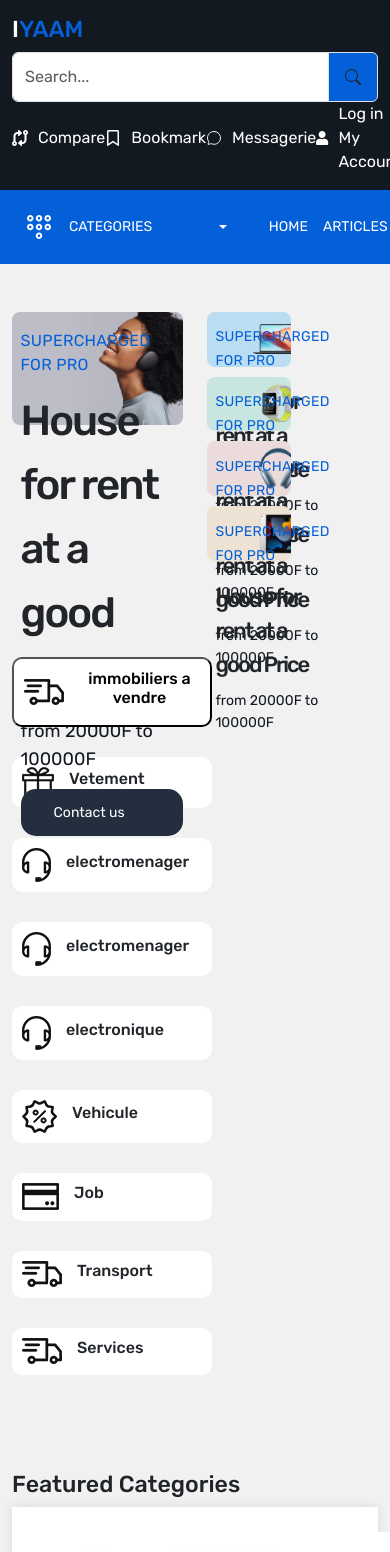
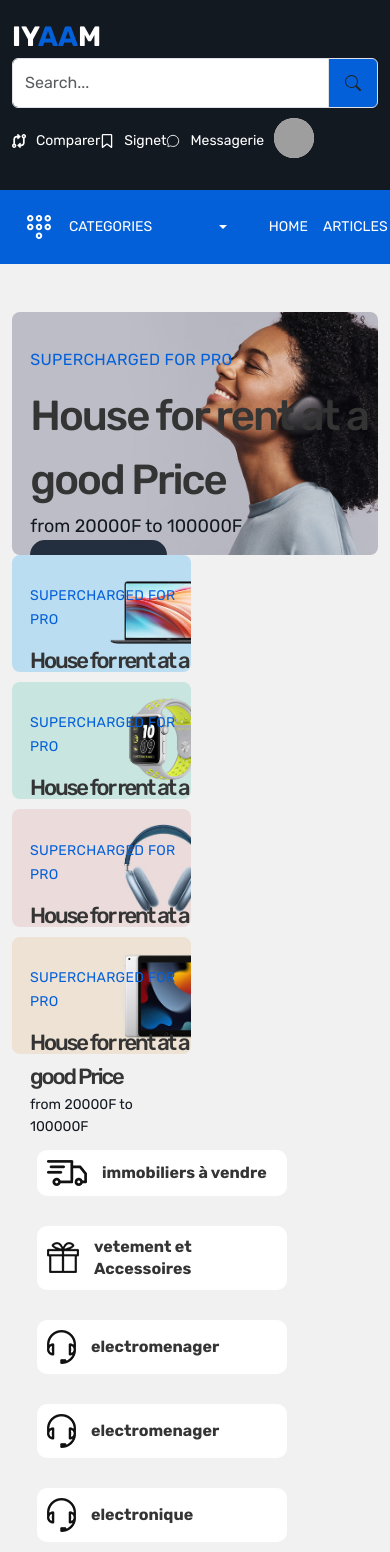
Before and after one commit to sikapal/iyaam3, a React (Create React App) app: page / in a window 390 px wide. Shown: the top 1552 px of the page. Built offline with nearby package versions, Linux system fonts and the light colour scheme; grey boxes are pictures that could not be loaded.

Commit message:
latest update on UI

```diff
--- a/package.json
+++ b/package.json
@@ -20,8 +20,10 @@
     "react-router-dom": "^6.23.1",
     "react-scripts": "5.0.1",
     "react-scroll": "^1.9.0",
+    "rsuite": "^5.64.0",
     "sockjs-client": "^1.6.1",
     "stomp": "^0.1.1",
+    "validator": "^13.12.0",
     "web-vitals": "^2.1.4"
   },
   "scripts": {
--- a/src/App.css
+++ b/src/App.css
@@ -112,11 +112,7 @@ a {
   letter-spacing: .3;
   text-emphasis: 0.3;
   text-transform: uppercase;
-
 }
-
-
-
 
 .header-bottom .dropdown button:focus {
   box-shadow: none;
@@ -126,7 +122,6 @@ a {
   background-color: var(--color-131921);
   width: 100%;
   transform: translate3d(0px, 57px, 0px) !important;
-
 }
 
 .header-bottom .dropdown-item {
@@ -217,7 +212,9 @@ a {
 .home.wrapper-2 {
   background-color: var(--color-f5f5f7);
 
-
+  .services{
+    margin: 40px;
+  }
 }
 
 /* Home wrapper-2 end*/
@@ -629,7 +626,34 @@ padding: 30px;
 .homecategories{
   border-radius: 10px;
   padding: 10px;
-  width: 200px;
+  width: 250px;
+  cursor: pointer;
+  margin-right: 10px;
+  margin-left: 25px;
+  align-items: center;
+
+}
+.list-group{
+  margin-top: -30px;
+  margin-left: 25px;
+  width: 100%;
+  align-items: center;
+  display: flex;
+  flex-wrap:wrap;
+  flex-direction: row;
+  background-color: #0460D9;
+
+}
+
+.list-group-item{
+  cursor: pointer;
+  margin-top: 1px;
+  width: 15%;
+  margin: 5px;
+  font-size: 15px;
+  color: #0460D9;
+
+
 }
 /*Main product page end*/
 
@@ -775,7 +799,6 @@ a{
 
 .ft-2 ul a {
   text-decoration: none;
-
   font-size: 1.06rem;
 }
 
--- a/src/components/Footer.js
+++ b/src/components/Footer.js
@@ -10,7 +10,7 @@ const Footer = () => {
             <div className="row">
               <div className="col-md-6 col-lg-5 col-12 ft-1">
                 <h3>
-                  <span>I</span>YAAM
+                  <span>IYA</span>AM
                 </h3>
                 <p>
                   Lorem ipsum dolor, sit amet consectetur adipisicing elit.
@@ -71,7 +71,7 @@ const Footer = () => {
         </div>
 
         <div className="Last-footer">
-          <p>Design By Iyaam</p>
+          <p>Copyright Iyaam</p>
         </div>
       </footer>
     </div>
--- a/src/components/Header.js
+++ b/src/components/Header.js
@@ -4,22 +4,34 @@ import { BsSearch } from "react-icons/bs"
 import { IoChatbubbleOutline } from "react-icons/io5";
 import { FaRegBookmark } from "react-icons/fa6";
 import { FaCodeCompare } from "react-icons/fa6";
-import { FaUser } from "react-icons/fa";
+//import { FaUser } from "react-icons/fa";
+import "rsuite/dist/rsuite.min.css";
+//import DropdownMenu from "rsuite/esm/Dropdown/DropdownMenu";
+import { Dropdown, Avatar } from "rsuite";
+
+const renderToggle = (props) => (
+  <Avatar
+    circle
+    {...props}
+    src="https://i.pravatar.cc/150?u=git@rsutiejs.com"
+  />
+);
 
 const Header = () => {
+
   return (
     <>
       <header className="header-upper py-3">
         <div className="container-xxl">
           <div className="row align-items-center">
-            <div className="col-lg-2">
+            <div className="col-2 ">
               <Link to="/" className="text-white">
                 <h3>
-                  I<span>YAAM</span>
+                  IY<span>AA</span>M
                 </h3>
               </Link>
             </div>
-            <div className="col-lg-5 ">
+            <div className="col-lg-5  col-md-6 col-12">
               <div className="input-group ">
                 <input
                   type="text"
@@ -30,17 +42,17 @@ const Header = () => {
                 />
 
                 <span className="input-group-text p-3" id="basic-addon2">
-                  <BsSearch className="fs-6 " />
+                  <BsSearch className="fs-6" />
                 </span>
               </div>
             </div>
-            <div className="col-lg-5 ">
+            <div className="col-sm-12 col-xs-12 col-md-9 col-lg-5  ">
               <div className="header-upper-links d-flex align-items-center justify-content-between">
                 <div>
                   <Link className="d-flex align-items-center gap-10 text-white">
                     <FaCodeCompare />
                     <p className="mb-0">
-                      Compare <br />
+                      Comparer <br />
                     </p>
                   </Link>
                 </div>
@@ -51,12 +63,12 @@ const Header = () => {
                     to="/wishlists"
                   >
                     <FaRegBookmark />
-                    <p className="text-white mb-0">Bookmark</p>
+                    <p className="text-white mb-0">Signet</p>
                   </Link>
                 </div>
                 <div>
                   <Link
-                    to=""
+                    to="/chatpage"
                     className="d-flex align-items-center gap-10 text-white"
                   >
                     <IoChatbubbleOutline />
@@ -66,27 +78,31 @@ const Header = () => {
                     </p>
                   </Link>
                 </div>
-                <div>
-                  <Link
-                    to="/login"
-                    className="d-flex align-items-center gap-10 text-white"
-                  >
-                    <FaUser />
-                    <p className="mb-0">
-                      Log in <br /> My Account
+
+                <Dropdown
+                  renderToggle={renderToggle}
+                  panel
+                  style={{ padding: 10, width: 160 }}
+                >
+                  <Dropdown.Item panel style={{ padding: 10, width: 170 }}>
+                    <p>
+                      Salut <strong>Lucien</strong>
                     </p>
-                  </Link>
-                </div>
-                <div>
-                  {/* <Link className='d-flex align-items-center gap-10 text-white'>
-                    <img src='/images/cart.svg' alt='cart' />
-                    <div className='d-flex flex-column gap-10'>
-                      <span className='badge bg-white text-dark'>0</span>
-                      <p className='mb-0'> 1000</p>
+                  </Dropdown.Item>
+                  <Dropdown.Separator />
+                  <Dropdown.Item>Profile</Dropdown.Item>
+                  <Dropdown.Item>Aide</Dropdown.Item>
+                  <Dropdown.Item>Parametres</Dropdown.Item>
 
-                    </div>
-                  </Link> */}
-                </div>
+                  <Dropdown.Separator />
+
+                  <Dropdown.Item>
+                    <Link to="/login" className="text-dark">
+                      Se connecter
+                    </Link>
+                  </Dropdown.Item>
+                  <Dropdown.Item>Deconnexion</Dropdown.Item>
+                </Dropdown>
               </div>
             </div>
           </div>
--- a/src/pages/Home.js
+++ b/src/pages/Home.js
@@ -1,15 +1,27 @@
-import React from 'react'
-import { Link } from 'react-router-dom'
-import ProductCard from '../components/ProductCard'
-import SpecialProduct from '../components/SpecialProduct'
-import Container from '../components/Container'
+import React, { useState } from "react";
+import { Link } from "react-router-dom";
+import ProductCard from "../components/ProductCard";
+import SpecialProduct from "../components/SpecialProduct";
+import Container from "../components/Container";
 
 const Home = () => {
+  const [toggleIndex, setToggleIndex] = useState(-1);
+
+  const [backgroundColor, setBackgroundColor] = useState("#ffffff"); // Couleur de fond par défaut (blanc)
+
+  const handleToggle = (index) => {
+    setToggleIndex(toggleIndex === index ? -1 : index);
+  };
+
+  const handleColorChange = (color) => {
+    setBackgroundColor(color);
+  };
+
   return (
     <>
       <Container class1="home-wrapper-1 py-5">
         <div className="row">
-          <div className="col-6">
+          <div className="col-lg-6 col-md-12 col-12 ">
             <div className="main-banner position-relative ">
               <img
                 className="img-fluid rounded-3"
@@ -17,19 +29,19 @@ const Home = () => {
                 alt="main banner"
               />
 
-              <div className="main-banner-content position-absolute">
+              <div className="main-banner-content position-absolute  justify-content-center">
                 <h4>Supercharged for pro</h4>
                 <h5>
                   House for rent at a <br /> good Price
                 </h5>
                 <p>from 20000F to 100000F</p>
-                <Link className="button">Contact us</Link>
+                <Link className="button position-absolute">Contact us</Link>
               </div>
             </div>
           </div>
-          <div className="col-6">
+          <div className="col-lg-6 col-md-12 col-12">
             <div className="d-flex flex-wrap justify-content-between align-items-center gap-10">
-              <div className="small-banner position-relative ">
+              <div className="small-banner position-relative col-12">
                 <img
                   className="img-fluid rounded-3"
                   src="images/catbanner-01.jpg"
@@ -98,49 +110,86 @@ const Home = () => {
       <Container class1="home-wrapper-2 py-5">
         <div className="row">
           <div className="col-12">
-            <div className="services d-flex flex-wrap gap-30 ">
-              <div>
-                <div className="dropdown">
-                  <button className="homecategories d-flex align-items-center gap-15 bg-white  ">
-                    <img src="images/service.png" alt="services"></img>
-
-                    <div>
-                      <h6> immobiliers a vendre</h6>
-                    </div>
-                  </button>
-                  <ul className="dropdown-menu">
-                    <li>
-                      <Link className="dropdown-item text-white" to="">
-                        {" "}
-                        Action
-                      </Link>
-                    </li>
-                    <li>
-                      <Link className="dropdown-item text-white" to="">
-                        Another action
-                      </Link>
-                    </li>
-                    <li>
-                      <Link className="dropdown-item text-white" to="">
-                        Something else here
-                      </Link>
-                    </li>
-                  </ul>
+            <div className="services d-flex flex-wrap gap-30">
+              <div
+                className={`homecategories  d-flex align-items-center gap-15 ${
+                  toggleIndex === 0 ? "#0460D9 text-white" : "bg-white"
+                }`}
+                onClick={() => {
+                  handleToggle(0);
+                  handleColorChange("#0460D9"); // Changer la couleur de fond en vert
+                }}
+                style={{ backgroundColor }}
+              >
+                <img src="images/service.png" alt="services"></img>
+                <div>
+                  <h6> immobiliers à vendre</h6>
                 </div>
               </div>
-              <div className="homecategories d-flex align-items-center gap-15 bg-white ">
+
+              {toggleIndex === 0 && (
+                <ul className="col-12 list-group">
+                  <li className="list-group-item ">Terrain</li>
+                  <li className="list-group-item ">Maison</li>
+                  <li className="list-group-item ">Immeuble</li>
+                  <li className="list-group-item ">Magasin</li>
+                  <li className="list-group-item ">Espace Commercial</li>
+                  <li className="list-group-item ">Autre</li>
+                </ul>
+              )}
+
+              <div
+                className={`homecategories  d-flex align-items-center gap-15 ${
+                  toggleIndex === 1 ? "#0460D9 text-white" : "bg-white"
+                }`}
+                onClick={() => {
+                  handleToggle(1);
+                  handleColorChange("#0460D9"); // Changer la couleur de fond en vert
+                }}
+                style={{ backgroundColor }}
+              >
                 <img src="images/service-02.png" alt="services"></img>
                 <div>
-                  <h6>Vetement</h6>
+                  <h6>vetement et Accessoires</h6>
                 </div>
               </div>
-              <div className="homecategories d-flex align-items-center gap-15 bg-white ">
+
+              {toggleIndex === 1 && (
+                <ul className="col-12 list-group">
+                  <li className="list-group-item">Vêtement pour enfant</li>
+                  <li className="list-group-item">Vêtement pour Femme</li>
+                  <li className="list-group-item">Sacs</li>
+                  <li className="list-group-item">Bijoux</li>
+                  <li className="list-group-item">Chaussures</li>
+                  <li className="list-group-item">Lunettes</li>
+                  <li className="list-group-item">Autre</li>
+                </ul>
+              )}
+
+              <div
+                className='homecategories d-flex align-items-center gap-15 bg-white  ${toggleIndex === 2 ? "" : "d-none" '
+                onClick={() => handleToggle(2)}
+              >
                 <img src="images/service-03.png" alt="services"></img>
                 <div>
                   <h6>electromenager</h6>
                 </div>
               </div>
-              <div className="homecategories d-flex align-items-center gap-15 bg-white ">
+
+              {toggleIndex === 2 && (
+                <ul className="col-12 list-group">
+                  <li className="list-group-item item">An item</li>
+                  <li className="list-group-item item">A second item</li>
+                  <li className="list-group-item item">A third item</li>
+                  <li className="list-group-item item">A fourth item</li>
+                  <li className="list-group-item item">And a fifth one</li>
+                </ul>
+              )}
+
+              <div
+                className='homecategories d-flex align-items-center gap-15 bg-white  ${toggleIndex === 3 ? "" : "d-none" '
+                onClick={() => handleToggle(3)}
+              >
                 <img src="images/service-03.png" alt="services"></img>
                 <div>
                   <h6>electromenager</h6>
@@ -294,6 +343,6 @@ const Home = () => {
       </Container>
     </>
   );
-}
+};
 
-export default Home
+export default Home;
--- a/src/pages/Signup.js
+++ b/src/pages/Signup.js
@@ -1,11 +1,28 @@
-import React from 'react'
-import Meta from '../components/Meta'
-import BreadCrumb from '../components/BreadCrumb'
-import { Link } from 'react-router-dom'
+import React, { useState } from "react";
+import Meta from "../components/Meta";
+import BreadCrumb from "../components/BreadCrumb";
+import { Link } from "react-router-dom";
 import Googleauth from "./Googleauth";
-
+import validator from "validator";
 
 const Signup = () => {
+  const [errorMessage, setErrorMessage] = useState("");
+
+  const validate = (value) => {
+    if (
+      validator.isStrongPassword(value, {
+        minLength: 8,
+        minLowercase: 1,
+        minUppercase: 1,
+        minNumbers: 1,
+        minSymbols: 1,
+      })
+    ) {
+      setErrorMessage("Your Password is Strong");
+    } else {
+      setErrorMessage("This is Not Strong Password");
+    }
+  };
   return (
     <>
       <Meta title={"SignUp"} />
@@ -49,7 +66,22 @@ const Signup = () => {
                       name="password"
                       placeholder="Password"
                       className="form-control"
+                      onChange={(e) => validate(e.target.value)}
                     />
+                    <br />
+                    {errorMessage === "" ? null : (
+                      <span
+                        style={{
+                          fontWeight: "bold",
+                          color:
+                            errorMessage === "Your Password is Strong"
+                              ? "green"
+                              : "red",
+                        }}
+                      >
+                        {errorMessage}
+                      </span>
+                    )}
                   </div>
 
                   <div>
@@ -65,9 +97,7 @@ const Signup = () => {
                     </div>
 
                     <div className="mt-3 d-flex justify-content-center gap-15 align-items-center">
-                        <button className="button border-0 w-100">
-                          Create
-                        </button>
+                      <button className="button border-0 w-100">Create</button>
                     </div>
 
                     <Googleauth />
@@ -80,6 +110,6 @@ const Signup = () => {
       </div>
     </>
   );
-}
+};
 
-export default Signup
+export default Signup;
```
Also changed, not shown: 2 other files (tests, documents, lock files or other folders). Lines whose indentation alone changed are shown as unchanged.
